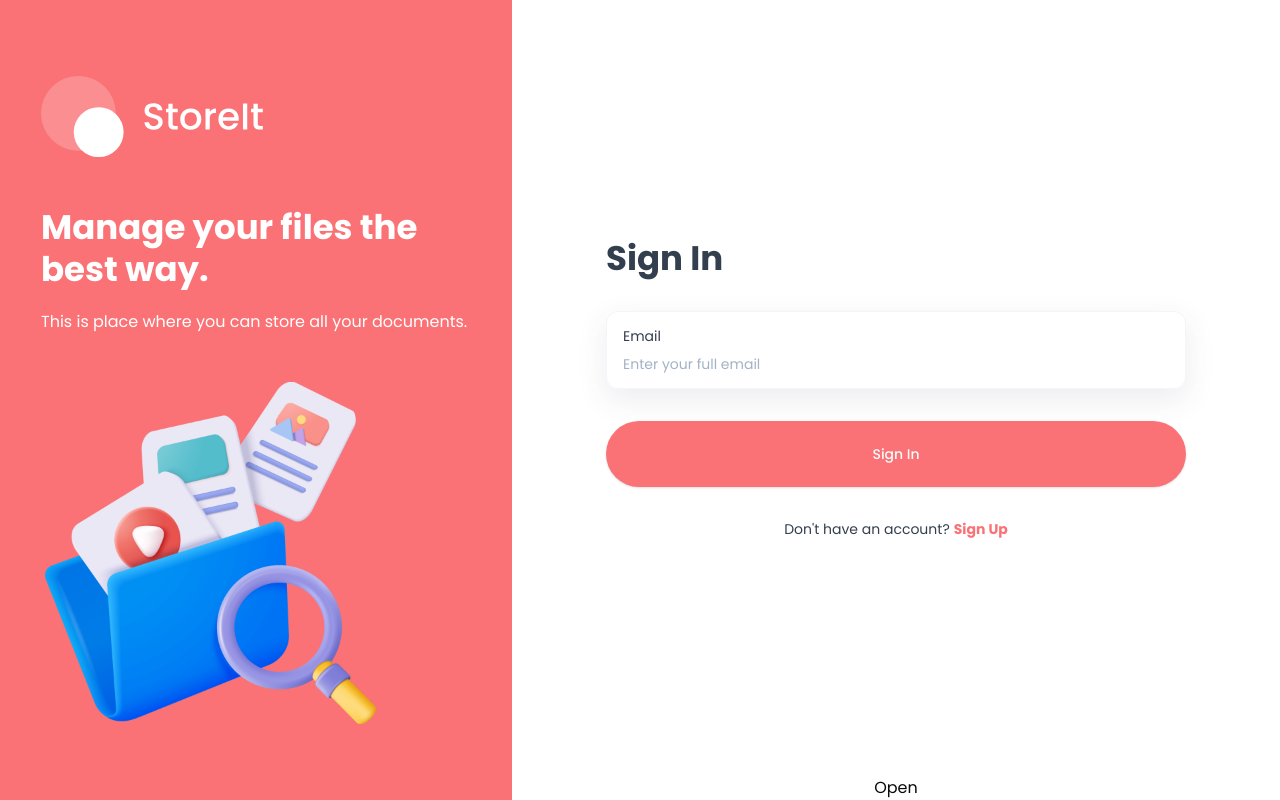
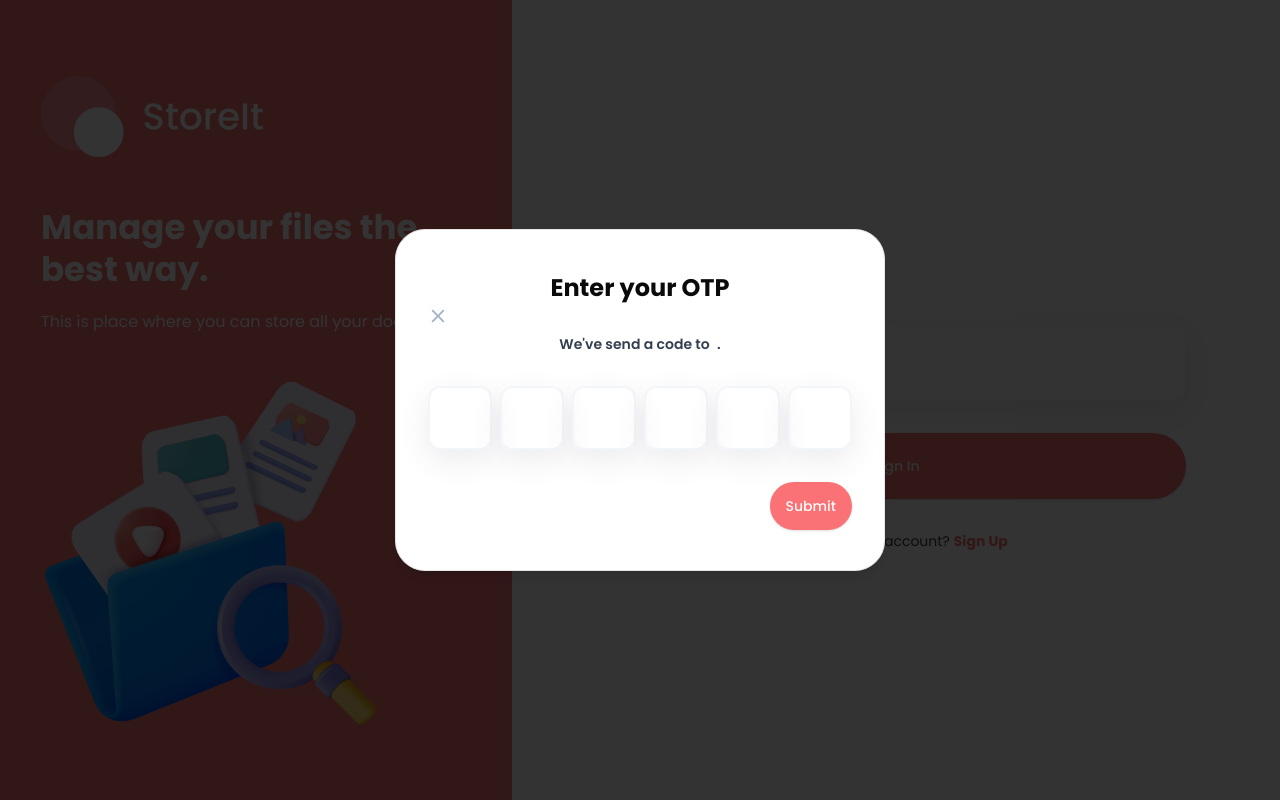
Before and after one commit to meraj2704/Personal-Storage, a Next.js app: page /sign-in in a window 1280 px wide. Built offline with nearby package versions, Linux system fonts and the light colour scheme; no server answers.

Commit message:
updated otp modal code

```diff
--- a/components/OTPModal.tsx
+++ b/components/OTPModal.tsx
@@ -16,47 +16,81 @@
   InputOTPSeparator,
   InputOTPSlot,
 } from "@/components/ui/input-otp";
+import Image from "next/image";
 
-const OTPModal = () => {
-    const [isOpen,setIsOpen] = useState(true)
-    const [password,servers] = useState('');
-    const [isLoading,setIsLoading] = useState(false)
-    const handleSubmit= (e:React.MouseEvent<HTMLButtonElement>)=>{
-        e.preventDefault()
-        setIsLoading(true)
-        // perform deletion here
-        setIsLoading(false)
-        setIsOpen(false)
+const OTPModal = ({
+  accountId,
+  email,
+}: {
+  accountId: string;
+  email: string;
+}) => {
+  const [isOpen, setIsOpen] = useState(true);
+  const [password, setPassword] = useState("");
+  const [isLoading, setIsLoading] = useState(false);
+  const handleSubmit = async (e: React.MouseEvent<HTMLButtonElement>) => {
+    e.preventDefault();
+    setIsLoading(true);
+    // perform deletion here
+    try {
+    } catch (error: any) {
+      console.log("Failed to verify OTP.", error);
+    }
+    setIsLoading(false);
+    setIsOpen(false);
+  };
 
-    }
+  const resendOTP = () => {};
   return (
-    <AlertDialog>
-      <AlertDialogTrigger>Open</AlertDialogTrigger>
-      <AlertDialogContent>
-        <AlertDialogHeader>
-          <AlertDialogTitle>Are you absolutely sure?</AlertDialogTitle>
-          <AlertDialogDescription>
-            This action cannot be undone. This will permanently delete your
-            account and remove your data from our servers.
+    <AlertDialog open={isOpen} onOpenChange={setIsOpen}>
+      <AlertDialogContent className="shad-alert-dialog">
+        <AlertDialogHeader className="relative flex justify-center">
+          <AlertDialogTitle className="h2 text-center">
+            Enter your OTP
+            <Image
+              src={"/assets/icons/close-dark.svg"}
+              alt="close"
+              height={20}
+              width={20}
+              onClick={() => setIsOpen(false)}
+              className="otp-close-btn"
+            />
+          </AlertDialogTitle>
+          <AlertDialogDescription className="subtitle-2 text-center text-light-100 ">
+            We've send a code to{" "}
+            <span className="pl-1 text-brand">{email}</span>.
           </AlertDialogDescription>
         </AlertDialogHeader>
-        <InputOTP maxLength={6}>
-          <InputOTPGroup>
-            <InputOTPSlot index={0} />
-            <InputOTPSlot index={1} />
-            <InputOTPSlot index={2} />
-          </InputOTPGroup>
-          <InputOTPSeparator />
-          <InputOTPGroup>
-            <InputOTPSlot index={3} />
-            <InputOTPSlot index={4} />
-            <InputOTPSlot index={5} />
+        <InputOTP maxLength={6} value={password} onChange={setPassword}>
+          <InputOTPGroup className="shad-otp">
+            <InputOTPSlot index={0} className="shad-otp-slot" />
+            <InputOTPSlot index={1} className="shad-otp-slot" />
+            <InputOTPSlot index={2} className="shad-otp-slot" />
+
+            <InputOTPSlot index={3} className="shad-otp-slot" />
+            <InputOTPSlot index={4} className="shad-otp-slot" />
+            <InputOTPSlot index={5} className="shad-otp-slot" />
           </InputOTPGroup>
         </InputOTP>
 
         <AlertDialogFooter>
-          <AlertDialogCancel>Cancel</AlertDialogCancel>
-          <AlertDialogAction>Continue</AlertDialogAction>
+          <div className="flex w-full flex-col gap-4"></div>
+          <AlertDialogAction
+            onClick={handleSubmit}
+            className="shad-submit-btn h-12"
+            type="button"
+          >
+            Submit{" "}
+            {isLoading && (
+              <Image
+                src="/assets/icons/loader.svg"
+                alt="loader"
+                width={24}
+                height={24}
+                className="ml-2 animate-spin"
+              />
+            )}
+          </AlertDialogAction>
         </AlertDialogFooter>
       </AlertDialogContent>
     </AlertDialog>
```
